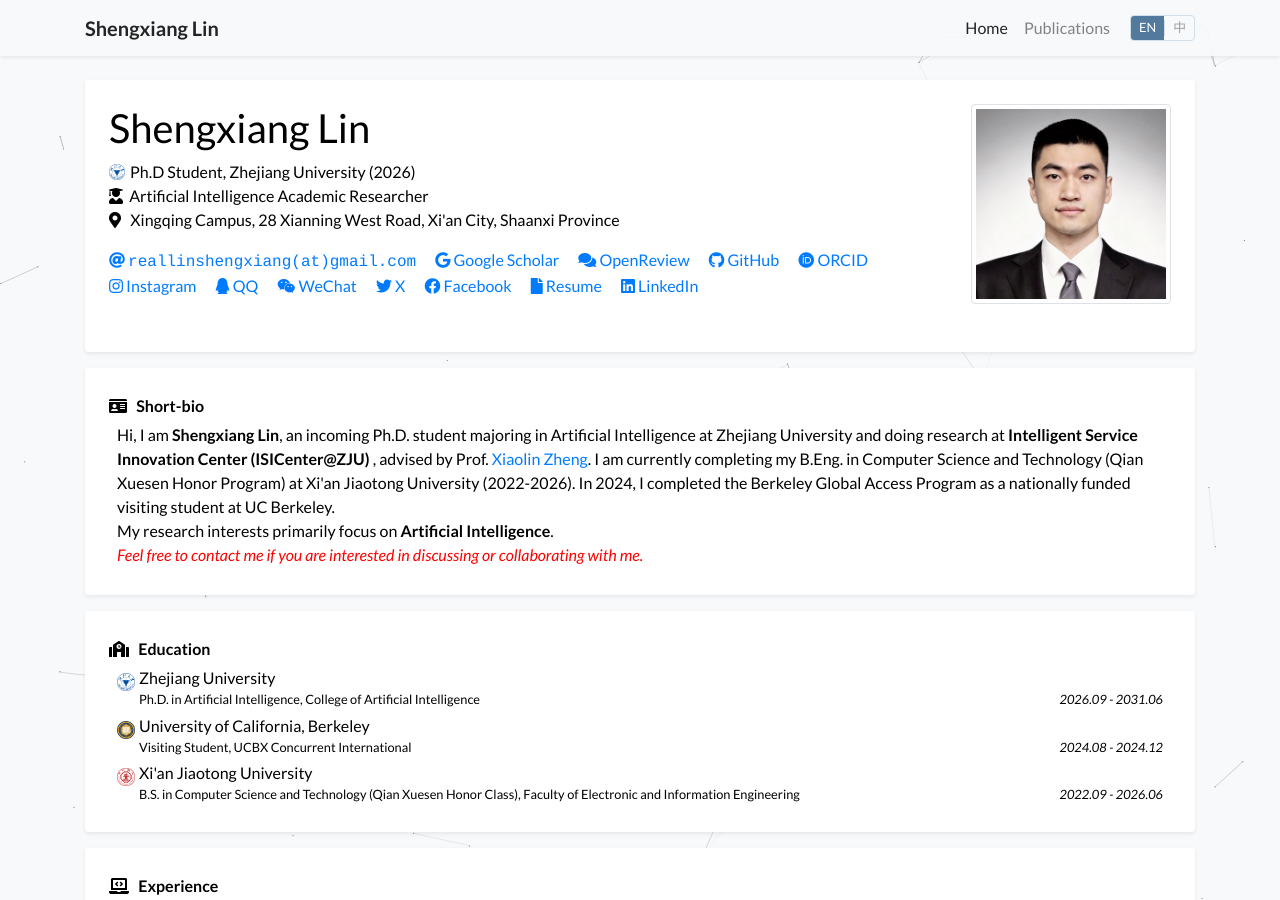
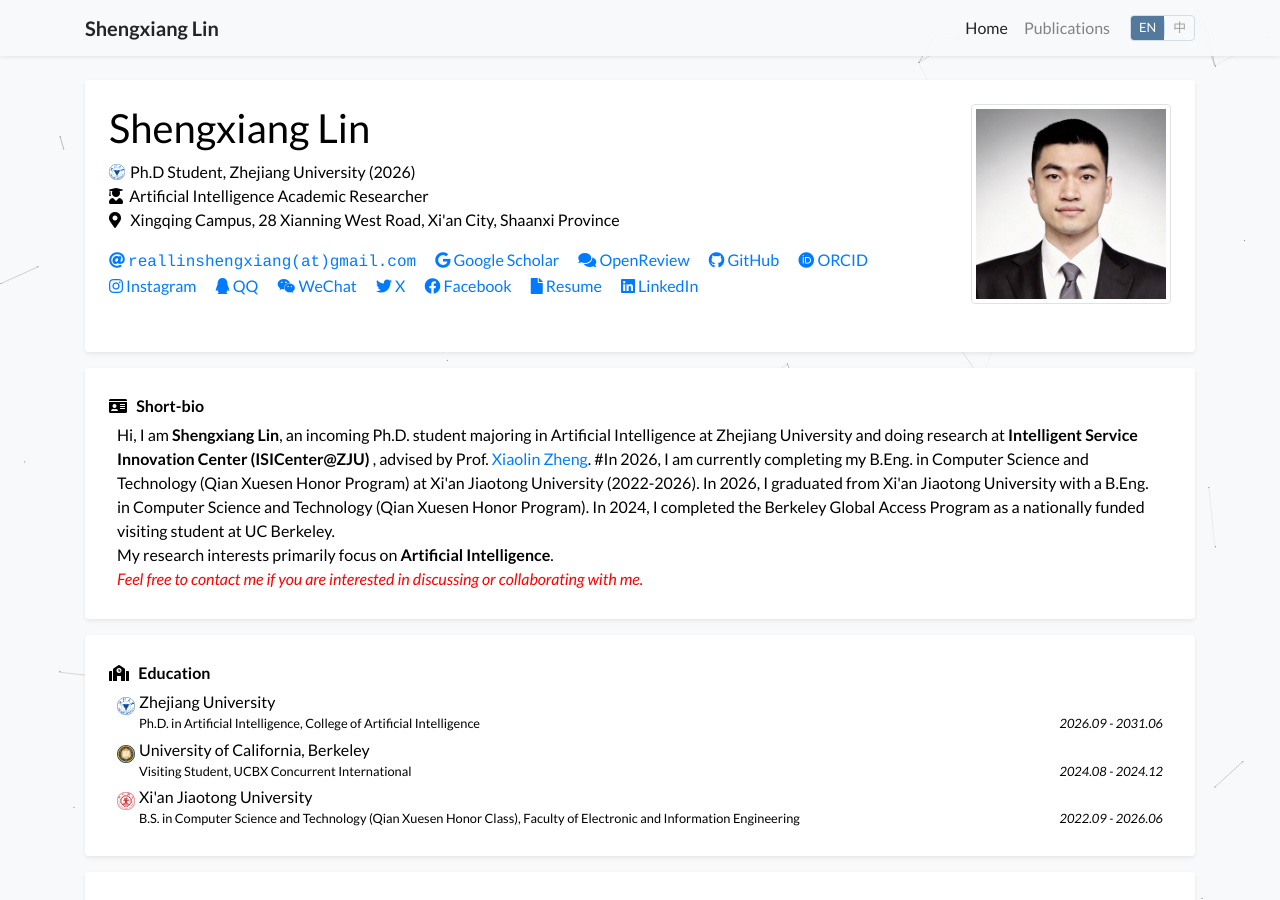
Before and after one commit to Shengxiang-Lin/Shengxiang-Lin.github.io, a Jekyll site: the page built from index.html, in a window 1280 px wide and 900 px high. Built offline with Jekyll 4.4.1, drawn with Linux system fonts in a browser that asks for light colours; a style sheet for code colours, icons or effects is not loaded.

Commit message:
Update profile.yml

```diff
--- a/_data/profile.yml
+++ b/_data/profile.yml
@@ -33,14 +33,16 @@
 
 short_bio: >-
   Hi, I am <strong>Shengxiang Lin</strong>, an incoming Ph.D. student majoring in Artificial Intelligence at Zhejiang University and doing research at <strong>Intelligent Service Innovation Center (ISICenter@ZJU) </strong>, advised by Prof. <a href="https://scholar.google.com/citations?user=MY23M60AAAAJ">Xiaolin Zheng</a>.
-  I am currently completing my B.Eng. in Computer Science and Technology (Qian Xuesen Honor Program) at Xi'an Jiaotong University (2022-2026).
+  #In 2026, I am currently completing my B.Eng. in Computer Science and Technology (Qian Xuesen Honor Program) at Xi'an Jiaotong University (2022-2026).
+  In 2026, I graduated from Xi'an Jiaotong University with a B.Eng. in Computer Science and Technology (Qian Xuesen Honor Program).
   In 2024, I completed the Berkeley Global Access Program as a nationally funded visiting student at UC Berkeley.
   <br> My research interests primarily focus on <strong>Artificial Intelligence</strong>.
   <br> <span style="color: red; font-style: italic;">Feel free to contact me if you are interested in discussing or collaborating with me.</span>
 
 short_bio_zh: >-
   你好，我是<strong>林圣翔</strong>，即将就读浙江大学人工智能专业的博士研究生，并在<strong>智能服务创新中心</strong>进行研究，导师为<a href="https://scholar.google.com/citations?user=MY23M60AAAAJ">郑小林教授</a>。
-  我目前正在西安交通大学计算机科学与技术专业（国家拔尖计划）完成我的学士学位（2022-2026）。
+  #我目前正在西安交通大学计算机科学与技术专业（国家拔尖计划）完成我的学士学位（2022-2026）。
+  2026年，我于西安交通大学取得计算机科学与技术（国家拔尖计划）专业工学学士学位。
   2024年秋季，我参加了加州大学伯克利分校的交流学习项目。
   <br> 我的研究兴趣主要集中在<strong>可信人工智能</strong>领域。
   <br> <span style="color: red; font-style: italic;">如果您有兴趣与我讨论或合作，请随时与我联系。</span>
@@ -85,7 +87,7 @@
   - name: 西安交通大学
     logo: assets/images/badges/xjtu_logo.webp
     url: "https://www.xjtu.edu.cn/"
-    position: 计算机科学与技术专业学士（钱学森荣誉班），电子与信息学部
+    position: 计算机科学与技术（国家拔尖计划）专业学士，电子与信息学部
     date: 2022.09 - 2026.06
 
 experience:
```
